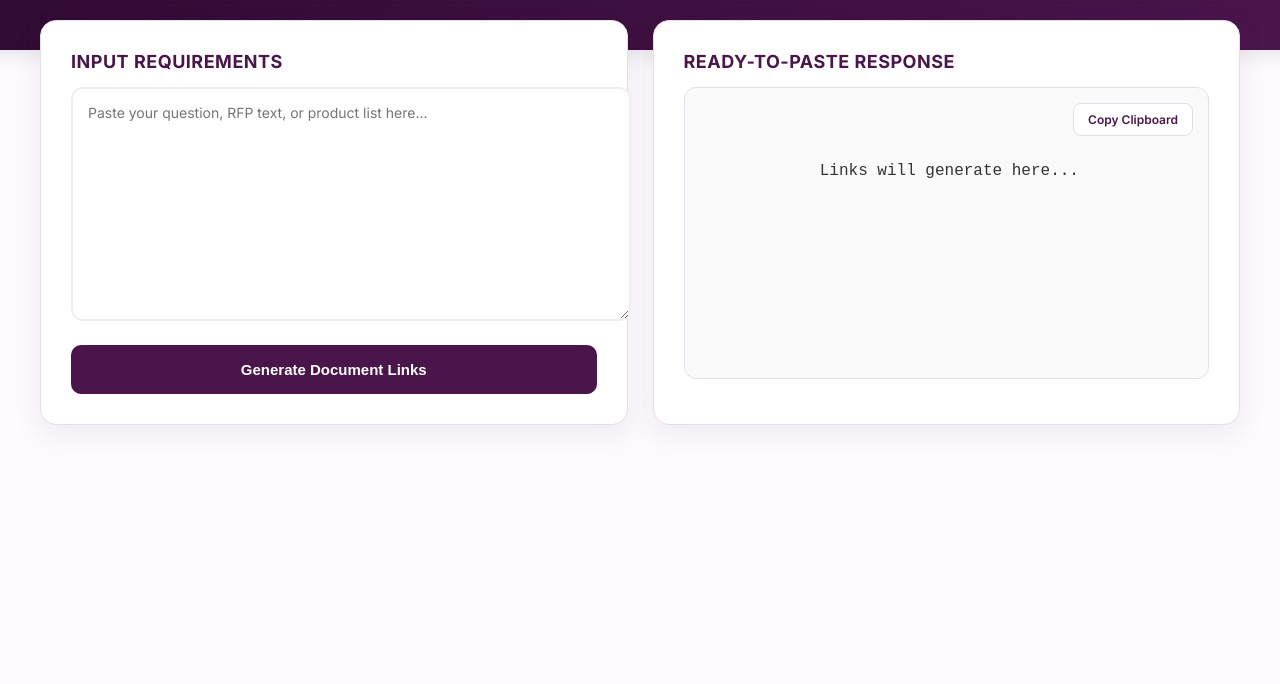
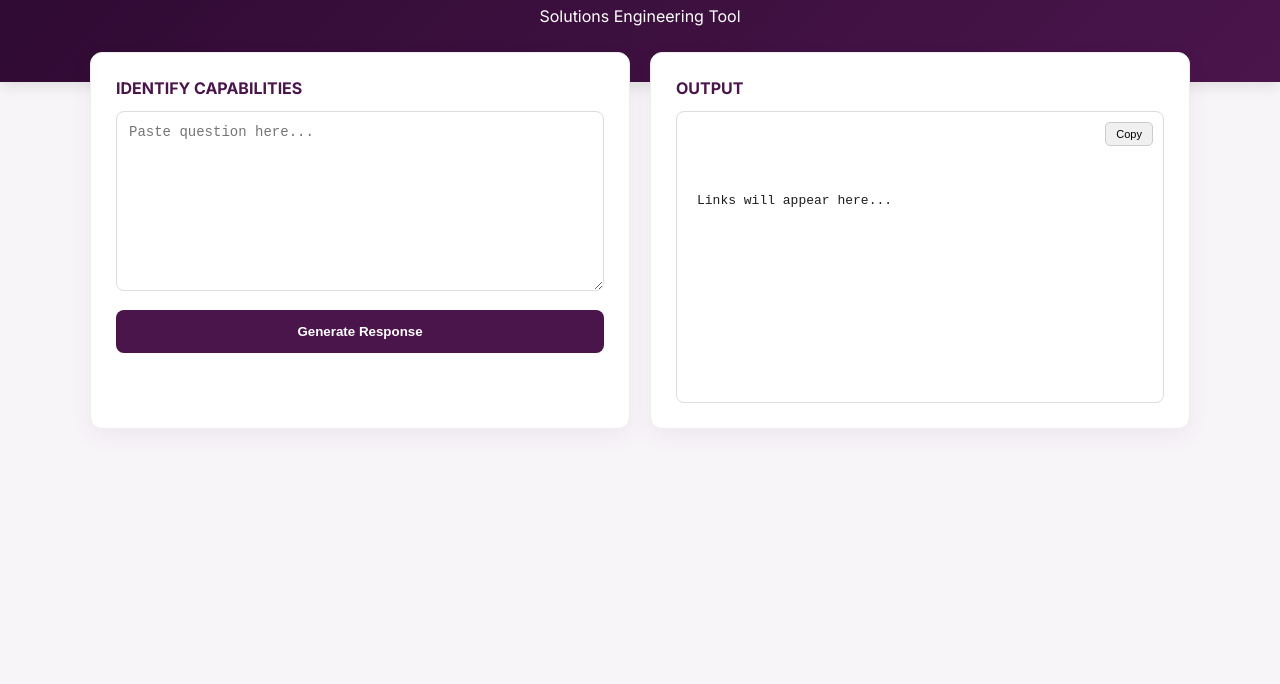
Before and after one commit to reagsmcc/talkdesk-url-generator, a plain HTML site: page index.html in a window 1280 px wide. Shown: the part 116-800 px from the top of the page. Drawn offline with Linux system fonts and the light colour scheme.

Commit message:
Add files via upload

```diff
--- a/index.html
+++ b/index.html
@@ -3,25 +3,18 @@
 <head>
     <meta charset="UTF-8">
     <meta name="viewport" content="width=device-width, initial-scale=1.0">
-    <title>TD Doc Linker | Talkdesk SE Tool</title>
+    <title>Talkdesk SE Doc Linker</title>
     <link href="https://fonts.googleapis.com/css2?family=Inter:wght@300;400;600;700&display=swap" rel="stylesheet">
     <style>
         :root {
-            /* Talkdesk Signature Purple Palette */
+            --td-purple: #4a154b;
             --td-purple-dark: #2d0a31;
-            --td-purple-main: #4a154b;
-            --td-purple-light: #7b3d82;
-            --td-accent: #f26b6b;
-            --td-bg: #fdfbff;
-            --td-white: #ffffff;
-            --td-text: #1d1d1f;
-            --td-border: #e6ddeb;
+            --td-bg: #f8f5f9;
         }
 
         body {
             font-family: 'Inter', sans-serif;
             background-color: var(--td-bg);
-            color: var(--td-text);
             margin: 0;
             display: flex;
             flex-direction: column;
@@ -30,138 +23,123 @@
 
         header {
             width: 100%;
-            background: linear-gradient(135deg, var(--td-purple-dark) 0%, var(--td-purple-main) 100%);
+            background: linear-gradient(135deg, var(--td-purple-dark) 0%, var(--td-purple) 100%);
             color: white;
-            padding: 40px 20px;
+            padding: 40px 0;
             text-align: center;
-            box-shadow: 0 4px 20px rgba(0,0,0,0.1);
+            box-shadow: 0 4px 15px rgba(0,0,0,0.1);
         }
 
         .container {
             width: 95%;
-            max-width: 1200px;
+            max-width: 1100px;
             margin: -30px auto 40px;
             display: grid;
             grid-template-columns: 1fr 1fr;
-            gap: 25px;
+            gap: 20px;
         }
 
         .card {
-            background: var(--td-white);
-            border-radius: 16px;
-            padding: 30px;
-            box-shadow: 0 10px 30px rgba(74, 21, 75, 0.08);
-            border: 1px solid var(--td-border);
+            background: white;
+            border-radius: 12px;
+            padding: 25px;
+            box-shadow: 0 8px 24px rgba(74, 21, 75, 0.06);
+            border: 1px solid #eee;
         }
 
-        h2 { color: var(--td-purple-main); font-size: 18px; font-weight: 700; margin-top: 0; text-transform: uppercase; letter-spacing: 0.5px; }
+        h2 { color: var(--td-purple); font-size: 16px; margin-top: 0; text-transform: uppercase; }
 
         textarea {
             width: 100%;
-            height: 200px;
-            padding: 15px;
-            border: 2px solid #f0f0f0;
-            border-radius: 12px;
-            font-family: inherit;
+            height: 180px;
+            padding: 12px;
+            border: 1px solid #ddd;
+            border-radius: 8px;
             font-size: 14px;
-            margin-bottom: 20px;
-            transition: all 0.3s ease;
+            margin-bottom: 15px;
+            box-sizing: border-box;
         }
 
-        textarea:focus { border-color: var(--td-purple-light); outline: none; box-shadow: 0 0 0 4px rgba(74, 21, 75, 0.05); }
-
         .btn {
-            background: var(--td-purple-main);
+            background: var(--td-purple);
             color: white;
             border: none;
-            padding: 16px 28px;
-            border-radius: 10px;
+            padding: 14px;
+            border-radius: 8px;
             font-weight: 600;
             cursor: pointer;
             width: 100%;
-            font-size: 15px;
-            transition: all 0.2s ease;
         }
 
-        .btn:hover { background: var(--td-purple-light); transform: translateY(-1px); box-shadow: 0 5px 15px rgba(74, 21, 75, 0.2); }
-
+        /* FIXED OUTPUT STYLING */
         .output-box {
-            background: #fafafa;
-            border: 1px solid var(--td-border);
-            border-radius: 12px;
+            background: #ffffff;
+            border: 1px solid #ddd;
+            border-radius: 8px;
             padding: 20px;
             min-height: 250px;
             font-family: 'Courier New', monospace;
             white-space: pre-wrap;
             position: relative;
-            line-height: 1.6;
-            color: #333;
+            text-align: left; /* Forces alignment to the left */
+            color: #1d1d1f;
+            line-height: 1.5;
+            font-size: 13px;
         }
 
-        .copy-badge {
+        .copy-btn {
             position: absolute;
-            top: 15px;
-            right: 15px;
-            background: white;
-            padding: 6px 14px;
-            border-radius: 8px;
-            font-size: 12px;
-            font-weight: 600;
+            top: 10px;
+            right: 10px;
+            background: #f0f0f0;
+            border: 1px solid #ccc;
+            padding: 5px 10px;
+            border-radius: 5px;
+            font-size: 11px;
             cursor: pointer;
-            border: 1px solid var(--td-border);
-            color: var(--td-purple-main);
-            font-family: 'Inter', sans-serif;
-            transition: all 0.2s;
+            font-family: sans-serif;
         }
 
-        .copy-badge:hover { background: var(--td-purple-main); color: white; }
-
-        @media (max-width: 850px) {
-            .container { grid-template-columns: 1fr; }
-        }
+        @media (max-width: 800px) { .container { grid-template-columns: 1fr; } }
     </style>
 </head>
 <body>
 
 <header>
-    <h1 style="margin:0; font-size: 28px;">Talkdesk Link Generator</h1>
-    <p style="opacity: 0.8; font-weight: 300;">Solutions Engineering Workflow Automation</p>
+    <h1>Talkdesk Docs Engine</h1>
+    <p>Solutions Engineering Tool</p>
 </header>
 
 <div class="container">
     <div class="card">
-        <h2>Input Requirements</h2>
-        <textarea id="userInput" placeholder="Paste your question, RFP text, or product list here..."></textarea>
-        <button class="btn" onclick="processQuery()">Generate Document Links</button>
+        <h2>Identify Capabilities</h2>
+        <textarea id="userInput" placeholder="Paste question here..."></textarea>
+        <button class="btn" onclick="processQuery()">Generate Response</button>
     </div>
 
     <div class="card">
-        <h2>Ready-to-Paste Response</h2>
-        <div class="output-box" id="outputArea">
-            <div class="copy-badge" onclick="copyResult()">Copy Clipboard</div>
-            <span id="outputText">Links will generate here...</span>
+        <h2>Output</h2>
+        <div class="output-box">
+            <button class="copy-btn" onclick="copyText()">Copy</button>
+            <div id="outputText">Links will appear here...</div>
         </div>
     </div>
 </div>
 
 <script>
-    // Logic Database
     const docMap = [
-        { keys: ['knowledge', 'km', 'guide', 'content creation', 'governance'], url: 'https://support.talkdesk.com/hc/en-us/articles/360039260152-Talkdesk-Knowledge-Management' },
-        { keys: ['recommendation', 'agent assist', 'copilot', 'workflow'], url: 'https://support.talkdesk.com/hc/en-us/sections/360007842611-Talkdesk-Agent-Assist' },
-        { keys: ['analytics', 'reporting', 'insights', 'explore'], url: 'https://support.talkdesk.com/hc/en-us/sections/360004088371-Talkdesk-Explore' },
-        { keys: ['sentiment', 'interaction analytics', 'consistency', 'measurable impacts'], url: 'https://support.talkdesk.com/hc/en-us/sections/360012996111-Talkdesk-Interaction-Analytics' },
-        { keys: ['live', 'real-time', 'dashboard'], url: 'https://support.talkdesk.com/hc/en-us/sections/360007646692-Talkdesk-Live' },
-        { keys: ['integration', 'salesforce', 'zendesk', 'crm', 'agent workflows'], url: 'https://support.talkdesk.com/hc/en-us/sections/204273526-Integrations' },
-        { keys: ['studio', 'ivr', 'flow', 'routing'], url: 'https://studio.talkdesk.com/' },
-        { keys: ['api', 'developer', 'webhook', 'sdk'], url: 'https://docs.talkdesk.com/' }
+        { keys: ['knowledge', 'km', 'content creation'], url: 'https://support.talkdesk.com/hc/en-us/articles/360039260152-Talkdesk-Knowledge-Management' },
+        { keys: ['recommendation', 'agent assist', 'copilot'], url: 'https://support.talkdesk.com/hc/en-us/sections/360007842611-Talkdesk-Agent-Assist' },
+        { keys: ['analytics', 'interaction analytics', 'sentiment'], url: 'https://support.talkdesk.com/hc/en-us/sections/360012996111-Talkdesk-Interaction-Analytics' },
+        { keys: ['integration', 'salesforce', 'crm', 'workflows'], url: 'https://support.talkdesk.com/hc/en-us/sections/204273526-Integrations' },
+        { keys: ['studio', 'ivr', 'flow'], url: 'https://studio.talkdesk.com/' },
+        { keys: ['explore', 'reporting'], url: 'https://support.talkdesk.com/hc/en-us/sections/360004088371-Talkdesk-Explore' }
     ];
 
     function processQuery() {
         const input = document.getElementById('userInput').value.toLowerCase();
         let matched = new Set();
 
-        // Keyword scan
         docMap.forEach(item => {
             item.keys.forEach(k => {
                 if (input.includes(k)) matched.add(item.url);
@@ -172,28 +150,25 @@
         let finalOutput = "For more information please review our documentation:\n\n";
 
         if (results.length > 0) {
-            // First URL: Standard Newline
-            finalOutput += results[0] + "\n";
-
-            // Following URLs: Bulleted
-            for (let i = 1; i < results.length; i++) {
-                finalOutput += `• ${results[i]}\n`;
-            }
+            // Logic to ensure first URL has no bullet, others do
+            results.forEach((url, index) => {
+                if (index === 0) {
+                    finalOutput += url + "\n";
+                } else {
+                    finalOutput += "• " + url + "\n";
+                }
+            });
         } else {
-            // Default fallback if no keywords found
             finalOutput += "https://support.talkdesk.com/hc/en-us";
         }
 
-        document.getElementById('outputText').textContent = finalOutput;
+        document.getElementById('outputText').innerText = finalOutput;
     }
 
-    function copyResult() {
-        const text = document.getElementById('outputText').textContent;
+    function copyText() {
+        const text = document.getElementById('outputText').innerText;
         navigator.clipboard.writeText(text);
-
-        const badge = document.querySelector('.copy-badge');
-        badge.textContent = "Copied!";
-        setTimeout(() => { badge.textContent = "Copy Clipboard"; }, 2000);
+        alert("Copied!");
     }
 </script>
 </body>
```
